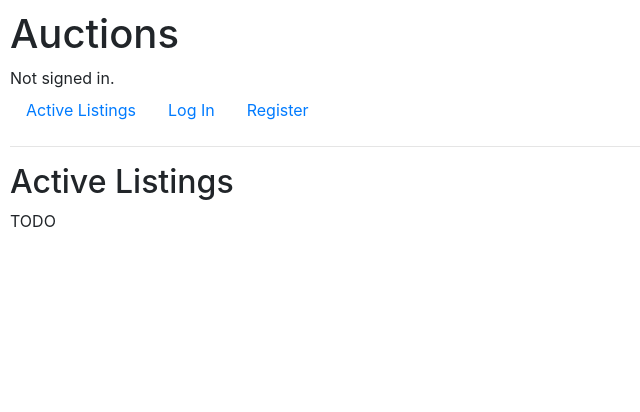
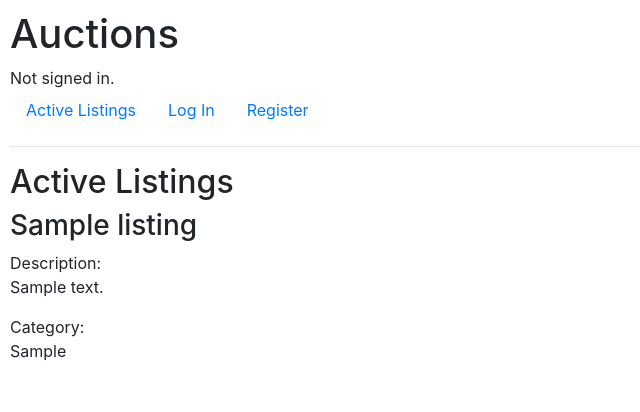
Before and after one commit to sjsumera/commerce, a Django app: page / in a window 1280 px wide. Shown: the top 412 px of the page, without its empty margins (0-640 px from the left). Run offline with Django 3.2, Linux system fonts and the light colour scheme; tables that the repository leaves empty hold one stand-in row (values such as "Sample post"); some libraries are stand-ins or nearby versions.

Commit message:
Active listings

```diff
--- a/auctions/models.py
+++ b/auctions/models.py
@@ -15,7 +15,7 @@ class Listing(models.Model):
     category = models.CharField(max_length=30, blank=True)
 
     def __str__(self):
-        return f"{self.title} {self.description} {self.starting_bid}"
+        return f"{self:id}: {self.title} {self.description} {self.starting_bid}"
 
 
 class Bid(models.Model):
--- a/auctions/templates/auctions/index.html
+++ b/auctions/templates/auctions/index.html
@@ -3,5 +3,11 @@
 {% block body %}
     <h2>Active Listings</h2>
 
-    TODO
+    {% for listing in listings %}
+        <h3>{{listing.title}}</h3>
+        Description: <p>{{listing.description}}</p>
+        Category: <p>{{listing.category}}</p>
+        <br>
+    {%endfor%}
+
 {% endblock %}
--- a/auctions/views.py
+++ b/auctions/views.py
@@ -9,7 +9,7 @@ from .forms import ListingForm
 
 
 def index(request):
-    return render(request, "auctions/index.html")
+    return render(request, "auctions/index.html", {"listings": Listing.objects.all()})
 
 
 def login_view(request):
@@ -65,6 +65,10 @@ def register(request):
 
 
 def new_listing(request):
+    """
+    View to handle displaying the new listing form and process saving the form.
+    If form input is valid, process save and redirect user.
+    """
     form = ListingForm(request.POST or None)
 
     if form.is_valid():
```
